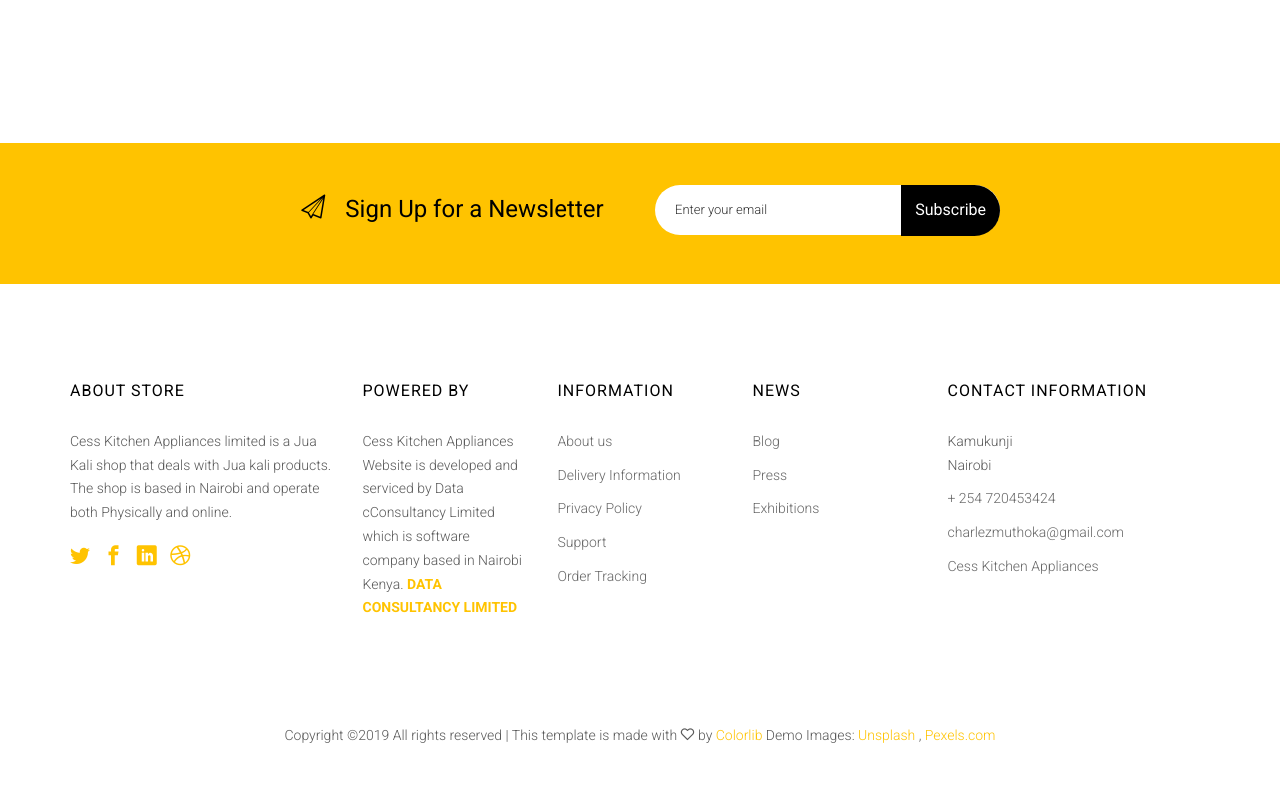
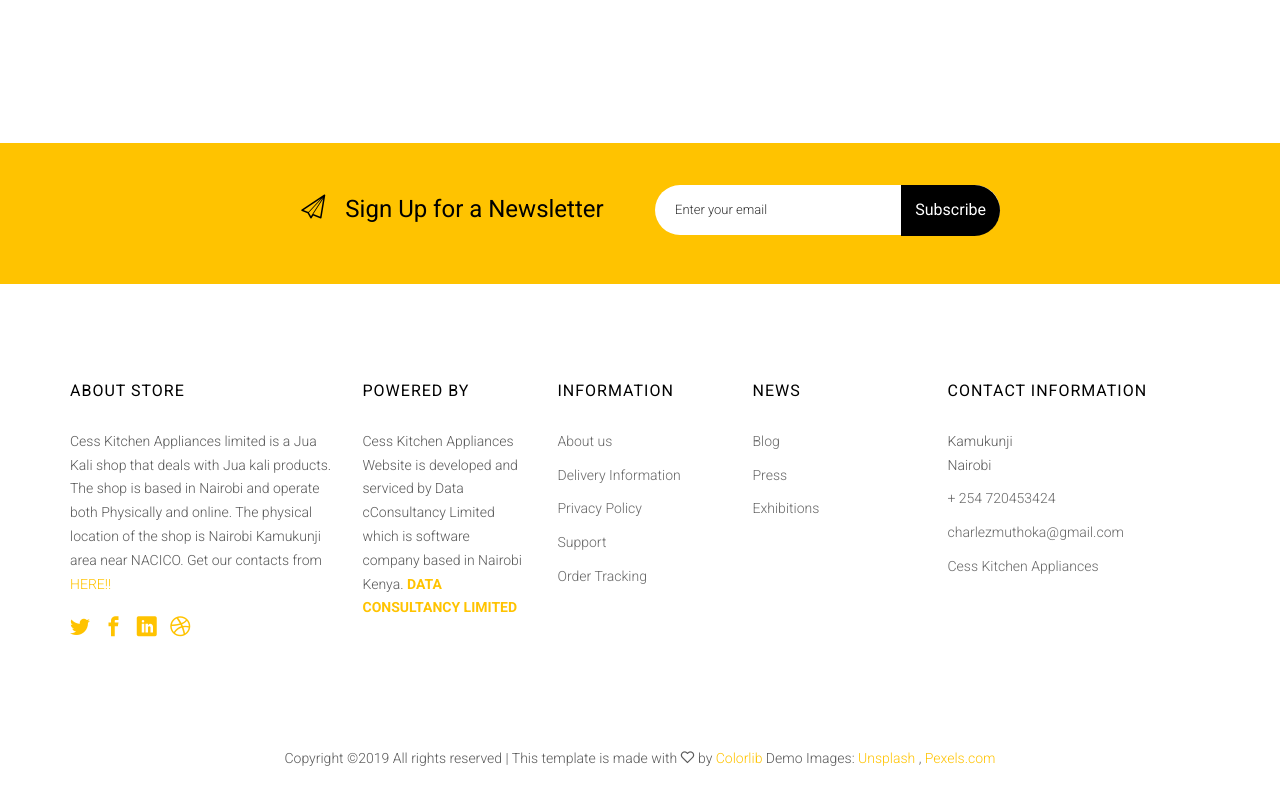
Before and after one commit to g-kelvin/store, a plain HTML site: page index.html in a window 1280 px wide. Shown: the part 5737-6530 px from the top of the page. Drawn offline with Linux system fonts and the light colour scheme; files whose address does not match are found by name.

Commit message:
about the shop

```diff
--- a/index.html
+++ b/index.html
@@ -590,7 +590,7 @@
 				<div class="row row-pb-md">
 					<div class="col-md-3 colorlib-widget">
 						<h4>About Store</h4>
-						<p>Cess Kitchen Appliances limited is a Jua Kali shop that deals with Jua kali products. The shop is based in Nairobi and operate both Physically and online.</p>
+						<p>Cess Kitchen Appliances limited is a Jua Kali shop that deals with Jua kali products. The shop is based in Nairobi and operate both Physically and online. The physical location of the shop is Nairobi Kamukunji area near NACICO. Get our contacts from <a href="contact.html">HERE!!</a></p>
 						<p>
 							<ul class="colorlib-social-icons">
 								<li><a href="#"><i class="icon-twitter"></i></a></li>
```
